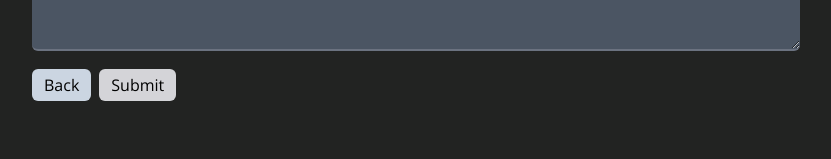
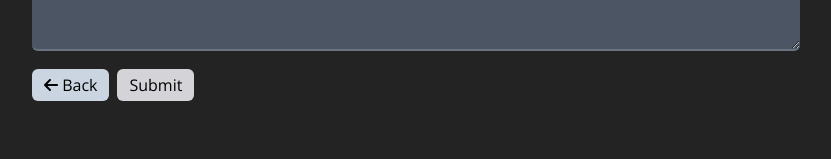
Before and after one commit to codeyoungstown/next-codeyoungstown.com, a Next.js app: page /add-a-company in a window 1280 px wide. Shown: the part 503-662 px from the top of the page, without its empty margins (224-1055 px from the left). Built offline with nearby package versions, Linux system fonts and the light colour scheme.

Commit message:
update button styles

```diff
--- a/components/Globals/FormButtons.tsx
+++ b/components/Globals/FormButtons.tsx
@@ -1,4 +1,6 @@
 import Link from "next/link";
+import { FontAwesomeIcon } from "@fortawesome/react-fontawesome";
+import { faArrowLeft } from "@fortawesome/free-solid-svg-icons";
 
 export function FormButton({ formLink, children }) {
   return (
@@ -14,8 +16,8 @@ export function FormButton({ formLink, children }) {
 export function BackButton({ href }) {
   return (
     <Link href={href}>
-      <a className="rounded-md bg-slate-300 hover:bg-slate-400 px-3 py-1 hover:cursor-pointer">
-        Back
+      <a className="rounded-md text-black bg-slate-300 hover:bg-slate-400 px-3 py-1 hover:cursor-pointer">
+        <FontAwesomeIcon icon={faArrowLeft} /> Back
       </a>
     </Link>
   );
@@ -25,7 +27,7 @@ export function SubmitButton() {
   return (
     <button
       type="submit"
-      className="rounded-md bg-zinc-300 hover:bg-zinc-400 px-3 py-1"
+      className="rounded-md text-black bg-zinc-300 hover:bg-zinc-400 px-3 py-1"
     >
       Submit
     </button>
```
